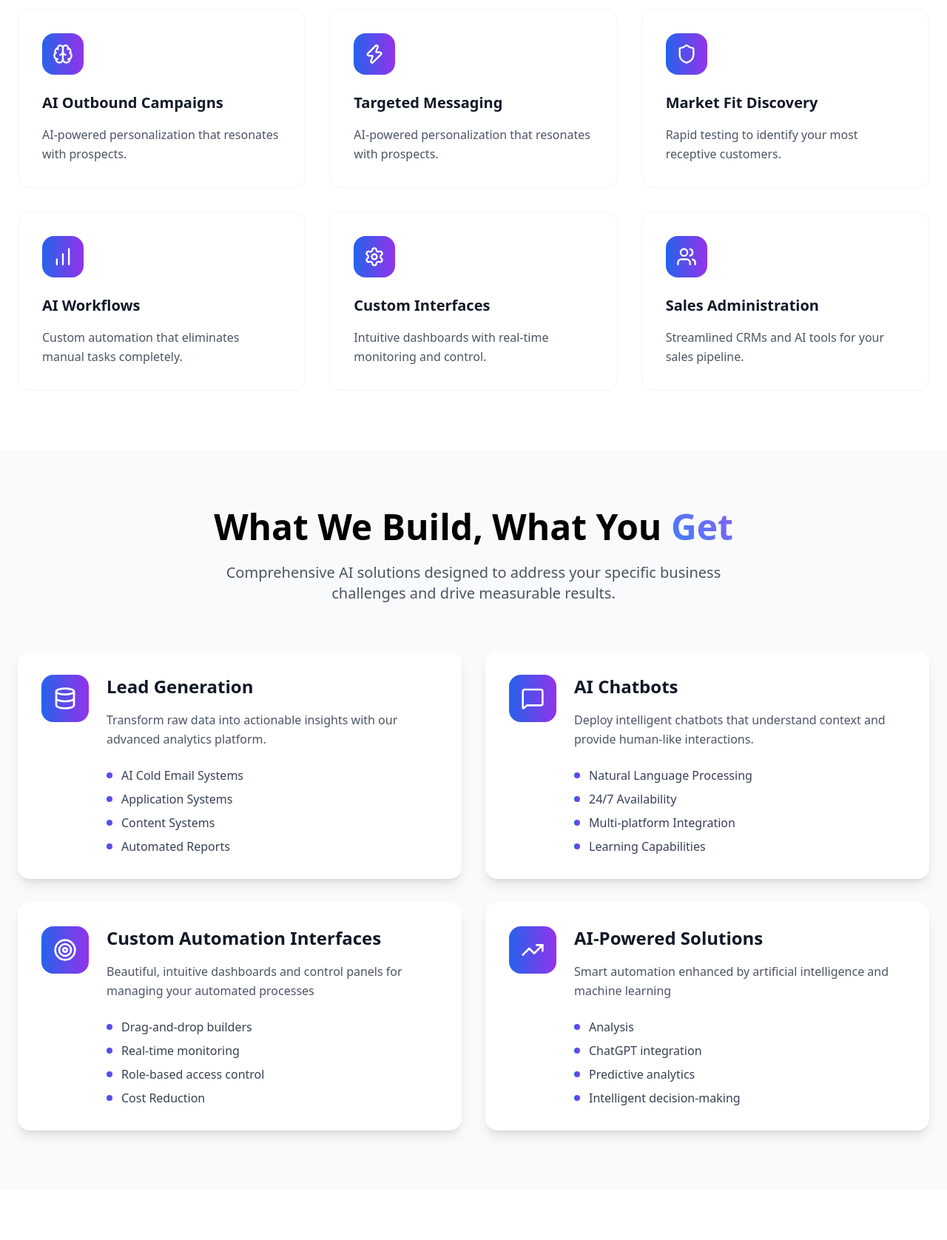
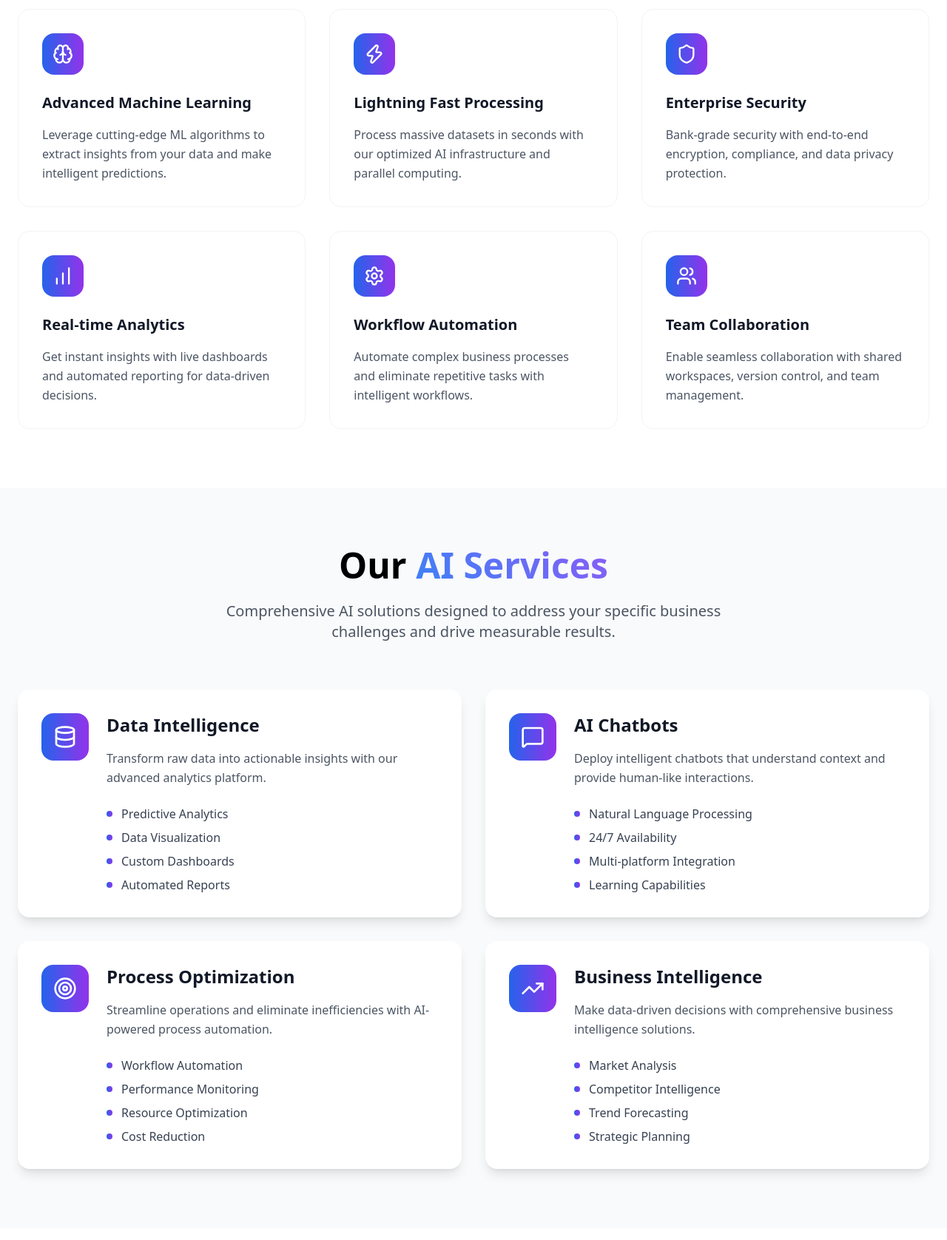
Before and after one commit to saba-builds/FineFlow-AI, a plain HTML site: page index.html in a window 1280 px wide. Shown: the part 1060-2736 px from the top of the page at 74% size. Drawn offline with nearby package versions, Linux system fonts and the light colour scheme.

Commit message:
19/8/25 updated index.html

```diff
--- a/index.html
+++ b/index.html
@@ -138,8 +138,7 @@
         <div class="container mx-auto px-6 py-4">
             <div class="flex items-center justify-between">
                 <div class="flex items-center space-x-2">
-                    <img src="images/logo.png" alt="FineFlow AI Logo" width="35">
-
+                    <img src="logo.png" alt="FineFlow AI Logo" class="h-8 w-auto animate-rotate">
                     <span class="text-2xl font-bold text-gradient animate-gradient">FineFlow AI</span>
                 </div>
 
@@ -152,7 +151,9 @@
                 </nav>
 
                 <div class="hidden md:flex items-center space-x-4">
-
+                    <button class="text-gray-700 hover:text-blue-600 transition-colors btn-hover">Sign In</button>
+                    <button class="bg-gradient-to-r from-blue-600 to-purple-600 text-white px-6 py-2 rounded-full hover:shadow-lg transition-all btn-hover">
+                        Get Started
                     </button>
                 </div>
 
@@ -207,7 +208,7 @@
 
                         <h1 class="text-5xl lg:text-7xl font-bold leading-tight">
                             Let your business flow with
-                            <span class="text-gradient animate-gradient"> Fine automations</span>
+                            <span class="text-gradient animate-gradient"> Fine Automations</span>
                         </h1>
 
                         <p class="text-xl text-gray-600 leading-relaxed max-w-2xl">
@@ -218,11 +219,15 @@
 
                     <div class="flex flex-col sm:flex-row gap-4">
                         <button class="bg-gradient-animated text-white px-8 py-4 rounded-full hover:shadow-2xl transition-all flex items-center justify-center btn-hover">
-                            <span>Apply Now</span>
-                            <i  class="ml-2 w-5 h-5"></i>
+                            <span>Start Free Trial</span>
+                            <i data-lucide="arrow-right" class="ml-2 w-5 h-5"></i>
                         </button>
 
-                                            </div>
+                        <button class="flex items-center justify-center px-8 py-4 border-2 border-gray-300 rounded-full hover:border-blue-600 hover:text-blue-600 transition-all btn-hover">
+                            <i data-lucide="play" class="mr-2 w-5 h-5"></i>
+                            Watch Demo
+                        </button>
+                    </div>
 
                     <div class="flex items-center space-x-8 pt-8">
                         <div class="text-center">
@@ -266,8 +271,8 @@
         <div class="container mx-auto px-6 relative z-10">
             <div class="text-center mb-16 fade-in">
                 <h2 class="text-4xl lg:text-5xl font-bold mb-6">
-                    Our
-                    <span class="text-gradient animate-gradient"> Services</span>
+                    Powerful Features for
+                    <span class="text-gradient animate-gradient"> Modern Businesses</span>
                 </h2>
                 <p class="text-xl text-gray-600 max-w-3xl mx-auto">
                     Discover the capabilities that make FineFlow AI the preferred choice for
@@ -280,48 +285,48 @@
                     <div class="w-14 h-14 bg-gradient-to-r from-blue-600 to-purple-600 rounded-2xl flex items-center justify-center mb-6">
                         <i data-lucide="brain" class="w-7 h-7 text-white"></i>
                     </div>
-                    <h3 class="text-xl font-semibold mb-4 text-gray-900">AI Outbound Campaigns</h3>
-                    <p class="text-gray-600 leading-relaxed">AI-powered personalization that resonates with prospects.</p>
+                    <h3 class="text-xl font-semibold mb-4 text-gray-900">Advanced Machine Learning</h3>
+                    <p class="text-gray-600 leading-relaxed">Leverage cutting-edge ML algorithms to extract insights from your data and make intelligent predictions.</p>
                 </div>
 
                 <div class="group p-8 bg-white rounded-2xl border border-gray-100 hover:border-blue-200 hover:shadow-xl transition-all duration-300 card-hover fade-in">
                     <div class="w-14 h-14 bg-gradient-to-r from-blue-600 to-purple-600 rounded-2xl flex items-center justify-center mb-6">
                         <i data-lucide="zap" class="w-7 h-7 text-white"></i>
                     </div>
-                    <h3 class="text-xl font-semibold mb-4 text-gray-900">Targeted Messaging</h3>
-                    <p class="text-gray-600 leading-relaxed">AI-powered personalization that resonates with prospects.</p>
+                    <h3 class="text-xl font-semibold mb-4 text-gray-900">Lightning Fast Processing</h3>
+                    <p class="text-gray-600 leading-relaxed">Process massive datasets in seconds with our optimized AI infrastructure and parallel computing.</p>
                 </div>
 
                 <div class="group p-8 bg-white rounded-2xl border border-gray-100 hover:border-blue-200 hover:shadow-xl transition-all duration-300 card-hover fade-in">
                     <div class="w-14 h-14 bg-gradient-to-r from-blue-600 to-purple-600 rounded-2xl flex items-center justify-center mb-6">
                         <i data-lucide="shield" class="w-7 h-7 text-white"></i>
                     </div>
-                    <h3 class="text-xl font-semibold mb-4 text-gray-900">Market Fit Discovery</h3>
-                    <p class="text-gray-600 leading-relaxed">Rapid testing to identify your most receptive customers.</p>
+                    <h3 class="text-xl font-semibold mb-4 text-gray-900">Enterprise Security</h3>
+                    <p class="text-gray-600 leading-relaxed">Bank-grade security with end-to-end encryption, compliance, and data privacy protection.</p>
                 </div>
 
                 <div class="group p-8 bg-white rounded-2xl border border-gray-100 hover:border-blue-200 hover:shadow-xl transition-all duration-300 card-hover fade-in">
                     <div class="w-14 h-14 bg-gradient-to-r from-blue-600 to-purple-600 rounded-2xl flex items-center justify-center mb-6">
                         <i data-lucide="bar-chart" class="w-7 h-7 text-white"></i>
                     </div>
-                    <h3 class="text-xl font-semibold mb-4 text-gray-900">AI Workflows</h3>
-                    <p class="text-gray-600 leading-relaxed">Custom automation that eliminates manual tasks completely.</p>
+                    <h3 class="text-xl font-semibold mb-4 text-gray-900">Real-time Analytics</h3>
+                    <p class="text-gray-600 leading-relaxed">Get instant insights with live dashboards and automated reporting for data-driven decisions.</p>
                 </div>
 
                 <div class="group p-8 bg-white rounded-2xl border border-gray-100 hover:border-blue-200 hover:shadow-xl transition-all duration-300 card-hover fade-in">
                     <div class="w-14 h-14 bg-gradient-to-r from-blue-600 to-purple-600 rounded-2xl flex items-center justify-center mb-6">
                         <i data-lucide="settings" class="w-7 h-7 text-white"></i>
                     </div>
-                    <h3 class="text-xl font-semibold mb-4 text-gray-900">Custom Interfaces</h3>
-                    <p class="text-gray-600 leading-relaxed">Intuitive dashboards with real-time monitoring and control.</p>
+                    <h3 class="text-xl font-semibold mb-4 text-gray-900">Workflow Automation</h3>
+                    <p class="text-gray-600 leading-relaxed">Automate complex business processes and eliminate repetitive tasks with intelligent workflows.</p>
                 </div>
 
                 <div class="group p-8 bg-white rounded-2xl border border-gray-100 hover:border-blue-200 hover:shadow-xl transition-all duration-300 card-hover fade-in">
                     <div class="w-14 h-14 bg-gradient-to-r from-blue-600 to-purple-600 rounded-2xl flex items-center justify-center mb-6">
                         <i data-lucide="users" class="w-7 h-7 text-white"></i>
                     </div>
-                    <h3 class="text-xl font-semibold mb-4 text-gray-900">Sales Administration</h3>
-                    <p class="text-gray-600 leading-relaxed">Streamlined CRMs and AI tools for your sales pipeline.</p>
+                    <h3 class="text-xl font-semibold mb-4 text-gray-900">Team Collaboration</h3>
+                    <p class="text-gray-600 leading-relaxed">Enable seamless collaboration with shared workspaces, version control, and team management.</p>
                 </div>
             </div>
         </div>
@@ -331,7 +336,7 @@
         <div class="container mx-auto px-6 relative z-10">
             <div class="text-center mb-16 fade-in">
                 <h2 class="text-4xl lg:text-5xl font-bold mb-6">
-                    What We Build, What You <span class="text-gradient animate-gradient">Get</span>
+                    Our <span class="text-gradient animate-gradient">AI Services</span>
                 </h2>
                 <p class="text-xl text-gray-600 max-w-3xl mx-auto">
                     Comprehensive AI solutions designed to address your specific business challenges
@@ -347,21 +352,21 @@
                         </div>
 
                         <div class="flex-1">
-                            <h3 class="text-2xl font-semibold mb-4 text-gray-900">Lead Generation</h3>
+                            <h3 class="text-2xl font-semibold mb-4 text-gray-900">Data Intelligence</h3>
                             <p class="text-gray-600 mb-6 leading-relaxed">Transform raw data into actionable insights with our advanced analytics platform.</p>
 
                             <ul class="space-y-2">
                                 <li class="flex items-center text-gray-700">
                                     <div class="w-2 h-2 bg-gradient-to-r from-blue-600 to-purple-600 rounded-full mr-3"></div>
-                                    AI Cold Email Systems
+                                    Predictive Analytics
                                 </li>
                                 <li class="flex items-center text-gray-700">
                                     <div class="w-2 h-2 bg-gradient-to-r from-blue-600 to-purple-600 rounded-full mr-3"></div>
-                                    Application Systems
+                                    Data Visualization
                                 </li>
                                 <li class="flex items-center text-gray-700">
                                     <div class="w-2 h-2 bg-gradient-to-r from-blue-600 to-purple-600 rounded-full mr-3"></div>
-                                    Content Systems
+                                    Custom Dashboards
                                 </li>
                                 <li class="flex items-center text-gray-700">
                                     <div class="w-2 h-2 bg-gradient-to-r from-blue-600 to-purple-600 rounded-full mr-3"></div>
@@ -411,21 +416,21 @@
                         </div>
 
                         <div class="flex-1">
-                            <h3 class="text-2xl font-semibold mb-4 text-gray-900">Custom Automation Interfaces</h3>
-                            <p class="text-gray-600 mb-6 leading-relaxed">Beautiful, intuitive dashboards and control panels for managing your automated processes</p>
+                            <h3 class="text-2xl font-semibold mb-4 text-gray-900">Process Optimization</h3>
+                            <p class="text-gray-600 mb-6 leading-relaxed">Streamline operations and eliminate inefficiencies with AI-powered process automation.</p>
 
                             <ul class="space-y-2">
                                 <li class="flex items-center text-gray-700">
                                     <div class="w-2 h-2 bg-gradient-to-r from-blue-600 to-purple-600 rounded-full mr-3"></div>
-                                    Drag-and-drop builders
+                                    Workflow Automation
                                 </li>
                                 <li class="flex items-center text-gray-700">
                                     <div class="w-2 h-2 bg-gradient-to-r from-blue-600 to-purple-600 rounded-full mr-3"></div>
-                                    Real-time monitoring
+                                    Performance Monitoring
                                 </li>
                                 <li class="flex items-center text-gray-700">
                                     <div class="w-2 h-2 bg-gradient-to-r from-blue-600 to-purple-600 rounded-full mr-3"></div>
-                                    Role-based access control
+                                    Resource Optimization
                                 </li>
                                 <li class="flex items-center text-gray-700">
                                     <div class="w-2 h-2 bg-gradient-to-r from-blue-600 to-purple-600 rounded-full mr-3"></div>
@@ -443,27 +448,25 @@
                         </div>
 
                         <div class="flex-1">
-                            <h3 class="text-2xl font-semibold mb-4 text-gray-900">AI-Powered Solutions</h3>
-                            <p class="text-gray-600 mb-6 leading-relaxed">Smart automation enhanced by artificial intelligence and machine learning</p>
+                            <h3 class="text-2xl font-semibold mb-4 text-gray-900">Business Intelligence</h3>
+                            <p class="text-gray-600 mb-6 leading-relaxed">Make data-driven decisions with comprehensive business intelligence solutions.</p>
 
                             <ul class="space-y-2">
                                 <li class="flex items-center text-gray-700">
                                     <div class="w-2 h-2 bg-gradient-to-r from-blue-600 to-purple-600 rounded-full mr-3"></div>
-
-
- Analysis
+                                    Market Analysis
                                 </li>
                                 <li class="flex items-center text-gray-700">
                                     <div class="w-2 h-2 bg-gradient-to-r from-blue-600 to-purple-600 rounded-full mr-3"></div>
-                                    ChatGPT integration
+                                    Competitor Intelligence
                                 </li>
                                 <li class="flex items-center text-gray-700">
                                     <div class="w-2 h-2 bg-gradient-to-r from-blue-600 to-purple-600 rounded-full mr-3"></div>
-                                    Predictive analytics
+                                    Trend Forecasting
                                 </li>
                                 <li class="flex items-center text-gray-700">
                                     <div class="w-2 h-2 bg-gradient-to-r from-blue-600 to-purple-600 rounded-full mr-3"></div>
-                                    Intelligent decision-making
+                                    Strategic Planning
                                 </li>
                             </ul>
                         </div>
@@ -726,8 +729,7 @@
             <div class="grid lg:grid-cols-5 gap-8 mb-12">
                 <div class="lg:col-span-2">
                     <div class="flex items-center space-x-2 mb-6">
-                        <img src="images/logo.png" alt="FineFlowAI Logo" width="45">
-
+                        <img src="logo.png" alt="FineFlow AI Logo" class="h-8 w-auto">
                         <span class="text-2xl font-bold">FineFlow AI</span>
                     </div>
                     <p class="text-gray-400 mb-6 leading-relaxed max-w-md">
```
